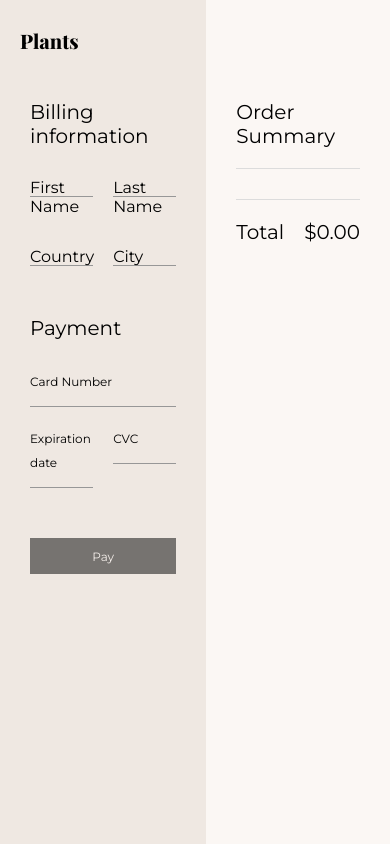
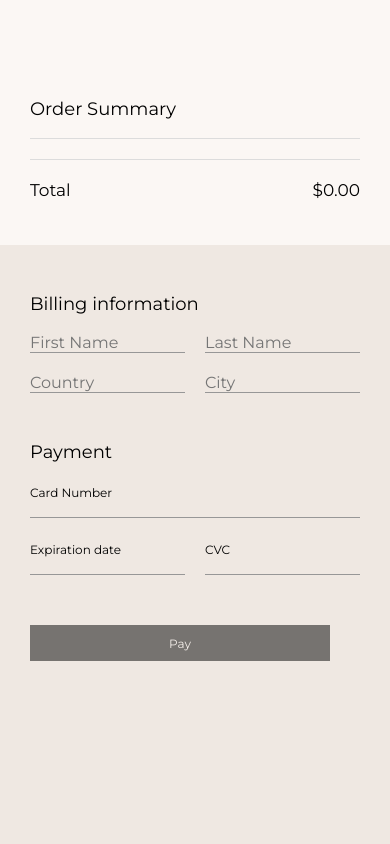
Before and after one commit to marijana-fi/plants-e-commerce, a React (Create React App) app: page /checkout in a window 390 px wide. Built offline with nearby package versions, Linux system fonts and the light colour scheme.

Commit message:
input label styles

```diff
--- a/src/App.scss
+++ b/src/App.scss
@@ -46,9 +46,13 @@ h2 {
 	font-weight: 400;
 	font-size: 24px;
 	margin-bottom: 50px;
+	@media (max-width: 1280px) {
+		font-size: 22px;
+	}
 	@media (max-width: 768px) {
-		font-size: 20px;
-		margin-bottom: 30px;
+		font-size: 18px;
+		margin-bottom: 20px;
+		line-height: 1;
 	}
 }
 
@@ -88,6 +92,33 @@ img {
 	width: 100%;
 	display: block;
 }
+input[type="text"] {
+	-webkit-appearance: none;
+	background: none;
+	border-radius: 0;
+	border: none;
+	border-bottom: 1px solid #979797;
+	color: #000;
+	outline: none;
+	width: 100%;
+	position: relative;
+	font-size: 16px;
+	&:not(:placeholder-shown) + label {
+		opacity: 1;
+		transform: translateY(-10px);
+	}
+	&:focus {
+		border-bottom: 1px solid #000;
+	}
+
+	+ label {
+		position: absolute;
+		top: -15px;
+		left: 0;
+		opacity: 0;
+		transition: all 0.3s;
+	}
+}
 
 button {
 	margin: 0;
@@ -107,18 +138,6 @@ button {
 	&:focus {
 		box-shadow: 0 0 0 2px var(--main-bg-color), 0 0 0 3px #454545;
 	}
-}
-
-input[type="text"] {
-	-webkit-appearance: none;
-
-	background: none;
-	border-radius: 0;
-	border: none;
-	border-bottom: 1px solid #979797;
-	color: #000;
-	outline: none;
-	width: 100%;
 }
 
 .btn {
--- a/src/components/cart-plant-item/cart-plant-item.scss
+++ b/src/components/cart-plant-item/cart-plant-item.scss
@@ -79,4 +79,20 @@
 			}
 		}
 	}
+	@media (max-width: 768px) {
+		.item-img {
+			max-width: 110px;
+		}
+		.item-info {
+			padding: 10px;
+
+			.count-wrap {
+				.qty {
+					span {
+						font-size: 16px;
+					}
+				}
+			}
+		}
+	}
 }
--- a/src/components/cart/cart.scss
+++ b/src/components/cart/cart.scss
@@ -1,7 +1,7 @@
 .cart-modal {
 	width: 100%;
 	height: 100vh;
-	position: absolute;
+	position: fixed;
 	top: 0;
 	right: 0;
 	background: rgba(0, 0, 0, 0);
@@ -9,6 +9,7 @@
 	pointer-events: none;
 	transition: all 0.6s;
 	visibility: hidden;
+	z-index: 2;
 	&.active {
 		display: block;
 		background: rgba(0, 0, 0, 0.5);
@@ -21,7 +22,7 @@
 		}
 	}
 	.backdrop {
-		position: absolute;
+		position: fixed;
 		width: 100%;
 		height: 100%;
 		left: 0;
@@ -40,7 +41,7 @@
 		right: 0;
 		padding: 30px 50px;
 		transform: translateX(100%);
-		z-index: 2;
+		z-index: 3;
 		.cart-header {
 			display: flex;
 			justify-content: space-between;
@@ -70,10 +71,9 @@
 			align-items: center;
 			padding-top: 20px;
 			border-top: 1px solid #dcdcdc;
-		}
-		.total {
-			font-size: 20px;
-			font-weight: 400;
+			.total {
+				font-weight: 400;
+			}
 		}
 	}
 	@media (max-width: 768px) {
@@ -81,4 +81,9 @@
 			max-width: 400px;
 		}
 	}
+	@media (max-width: 480px) {
+		.cart {
+			max-width: 100%;
+		}
+	}
 }
--- a/src/components/checkout/Checkout.js
+++ b/src/components/checkout/Checkout.js
@@ -26,30 +26,46 @@ const Checkout = ({ plants }) => {
 			<div className="contact-wrap">
 				<div className="info">
 					<h2 className="info-title">Billing information</h2>
-					<div className="contact-info">
+					<form className="contact-info">
 						<div className="label-input">
-							<label className="label" htmlFor="first-name">
-								First Name
-							</label>
-							<input type="text" id="first-name" />
+							<input
+								type="text"
+								id="first-name"
+								placeholder="First Name"
+								required
+							/>
+							<label htmlFor="first-name">First Name</label>
 						</div>
 						<div className="label-input">
+							<input
+								type="text"
+								id="last-name"
+								placeholder="Last Name"
+								required
+							/>
 							<label htmlFor="last-name">Last Name</label>
-							<input type="text" id="last-name" />
 						</div>
-					</div>
-					<div className="contact-info">
+					</form>
+					<form className="contact-info">
 						<div className="label-input">
-							<label className="label" htmlFor="country">
-								Country
-							</label>
-							<input type="text" id="country" />
+							<input
+								type="text"
+								id="country"
+								placeholder="Country"
+								required
+							/>
+							<label htmlFor="country">Country</label>
 						</div>
 						<div className="label-input">
+							<input
+								type="text"
+								id="city"
+								placeholder="City"
+								required
+							/>
 							<label htmlFor="city">City</label>
-							<input type="text" id="city" />
 						</div>
-					</div>
+					</form>
 				</div>
 				<Elements stripe={stripePromise}>
 					<PaymentForm />
--- a/src/components/checkout/checkout.scss
+++ b/src/components/checkout/checkout.scss
@@ -20,12 +20,6 @@
 				}
 				.label-input {
 					position: relative;
-
-					label {
-						position: absolute;
-						top: 0;
-						left: 0;
-					}
 				}
 			}
 		}
@@ -74,22 +68,65 @@
 		.contact-wrap {
 			margin: 100px 80px 0 80px;
 		}
+		.order-summary {
+			padding: 100px 80px 0 80px;
+			.item-wrap {
+				.item-img {
+					max-width: 100px;
+				}
+				.item-info {
+					padding: 15px;
+
+					.item-text {
+						.name {
+							margin-bottom: 20px;
+						}
+					}
+				}
+			}
+		}
 	}
 	@media (max-width: 768px) {
 		.contact-wrap {
 			margin: 100px 30px 0 30px;
+
 			.info {
 				margin-bottom: 50px;
+				.contact-info {
+					margin-bottom: 20px;
+				}
 			}
 		}
 		.order-summary {
 			padding: 100px 30px 0 30px;
 			.item-wrap {
 				.item-img {
-					max-width: 90px;
+					max-width: 80px;
 				}
-				.item-info {
-					padding: 10px;
+			}
+			.cart-total {
+				.total {
+					font-size: 17px;
+				}
+			}
+		}
+	}
+	@media (max-width: 768px) {
+		flex-direction: column-reverse;
+		.order-summary {
+			padding: 100px 30px 30px 30px;
+			height: 100%;
+		}
+		.contact-wrap {
+			width: auto;
+		}
+	}
+	@media (max-width: 480px) {
+		.contact-wrap {
+			margin: 50px 30px 0 30px;
+			.info {
+				.contact-info {
+					display: flex;
 				}
 			}
 		}
```
